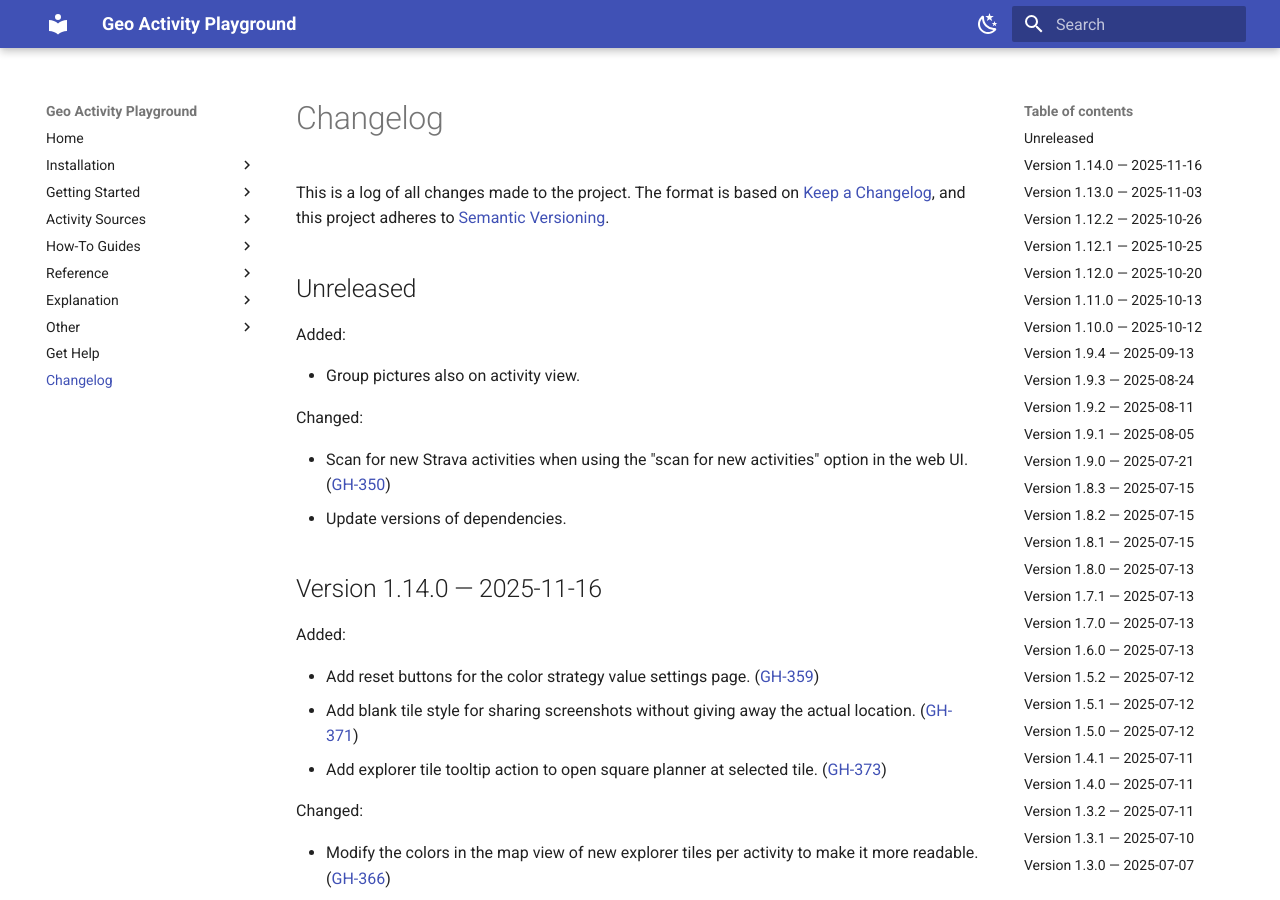
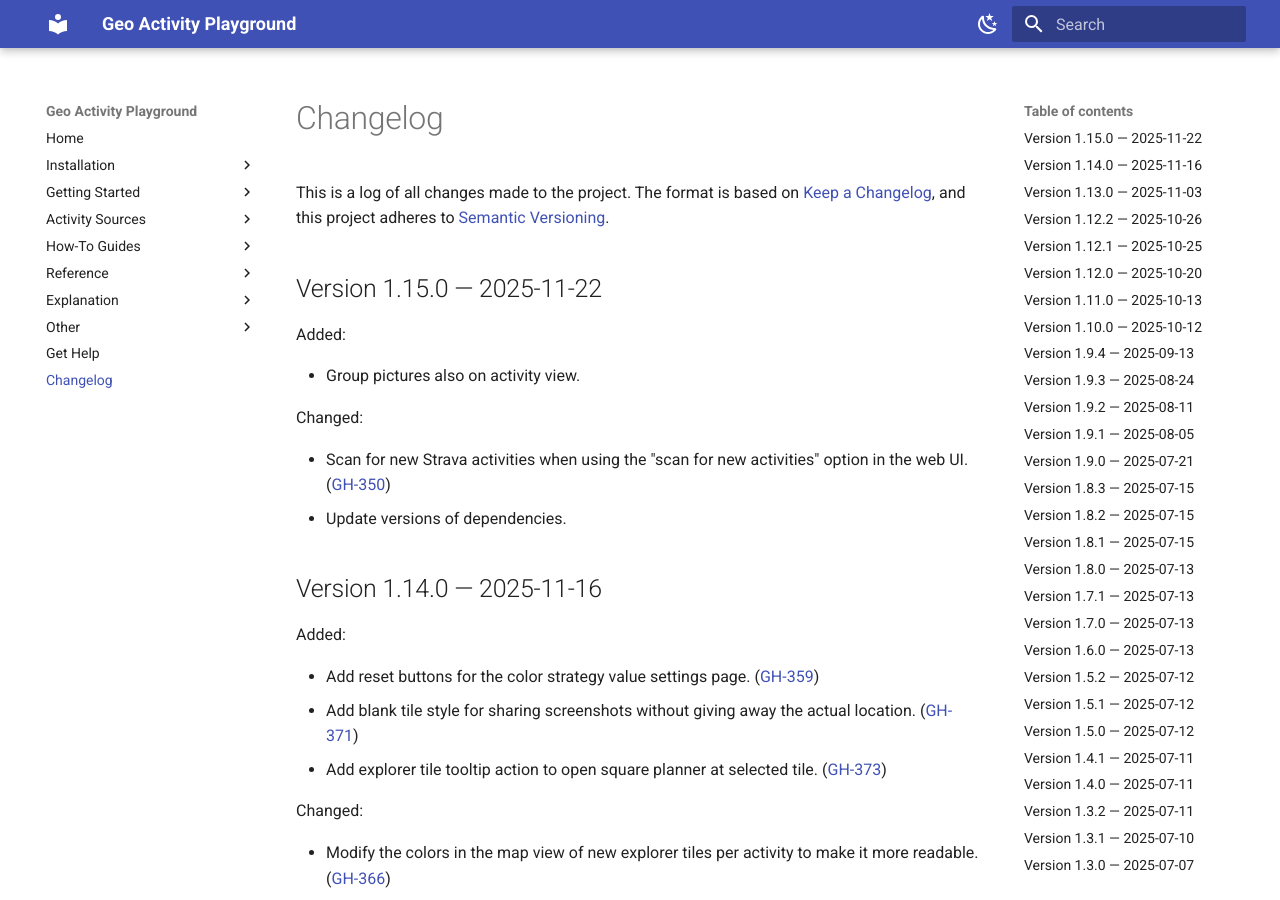
Before and after one commit to martin-ueding/geo-activity-playground, an MkDocs documentation site: the page built from docs/changelog.md, in a window 1280 px wide and 900 px high. Built offline with MkDocs 1.6.1 and Material for MkDocs 9.7.7, drawn with Linux system fonts in a browser that asks for light colours.

Commit message:
Bump version to 1.15.0

```diff
--- a/docs/changelog.md
+++ b/docs/changelog.md
@@ -15,7 +15,7 @@ Types of changes
 ([GH-000](https://github.com/martin-ueding/geo-activity-playground/issues/000))
 -->
 
-## Unreleased
+## Version 1.15.0 — 2025-11-22
 
 Added:
 
--- a/pyproject.toml
+++ b/pyproject.toml
@@ -1,6 +1,6 @@
 [tool.poetry]
 name = "geo-activity-playground"
-version = "1.14.0"
+version = "1.15.0"
 description = "Analysis of geo data activities like rides, runs or hikes."
 authors = ["Martin Ueding <mu@martin-ueding.de>"]
 license = "MIT"
```
